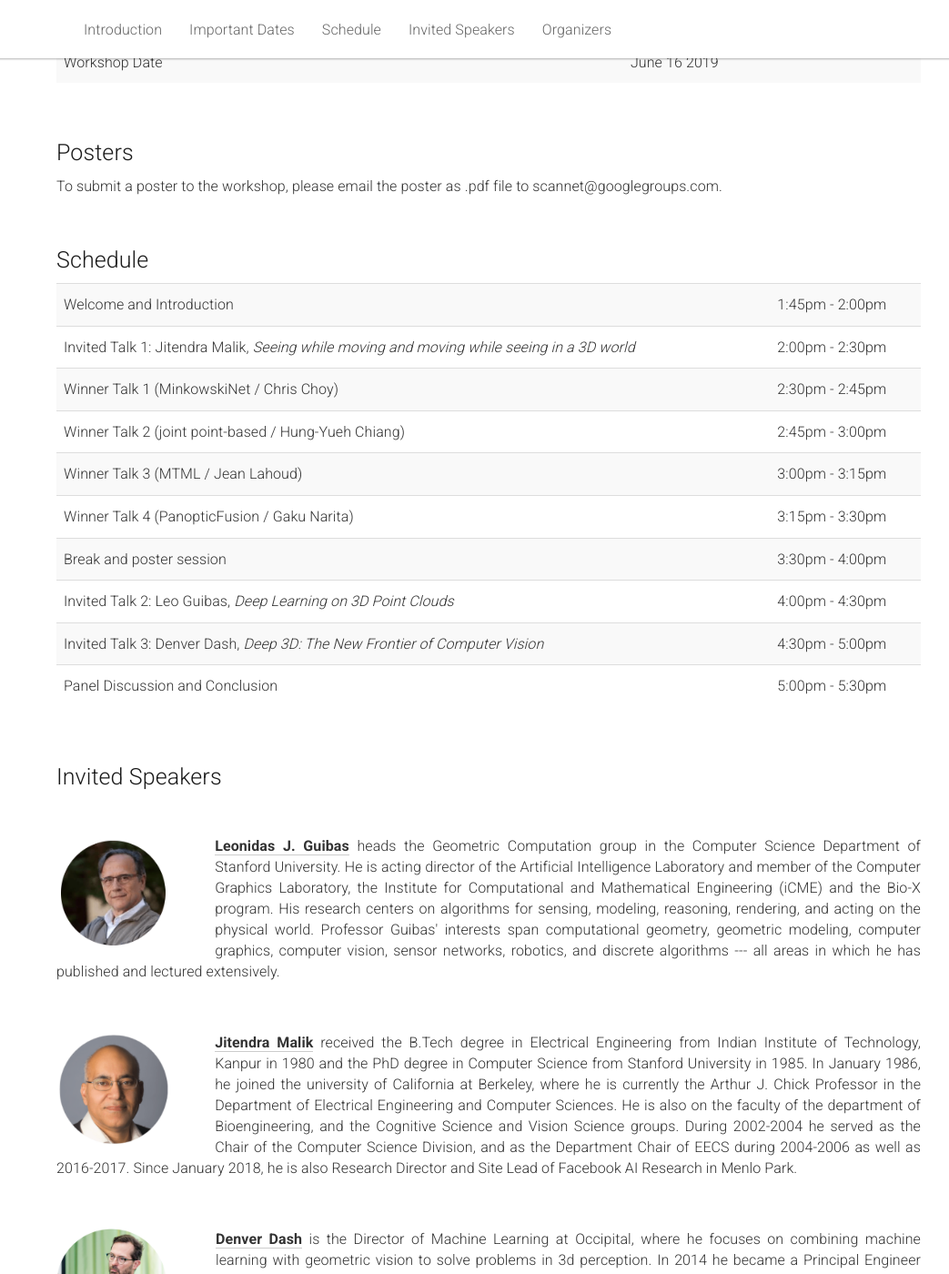
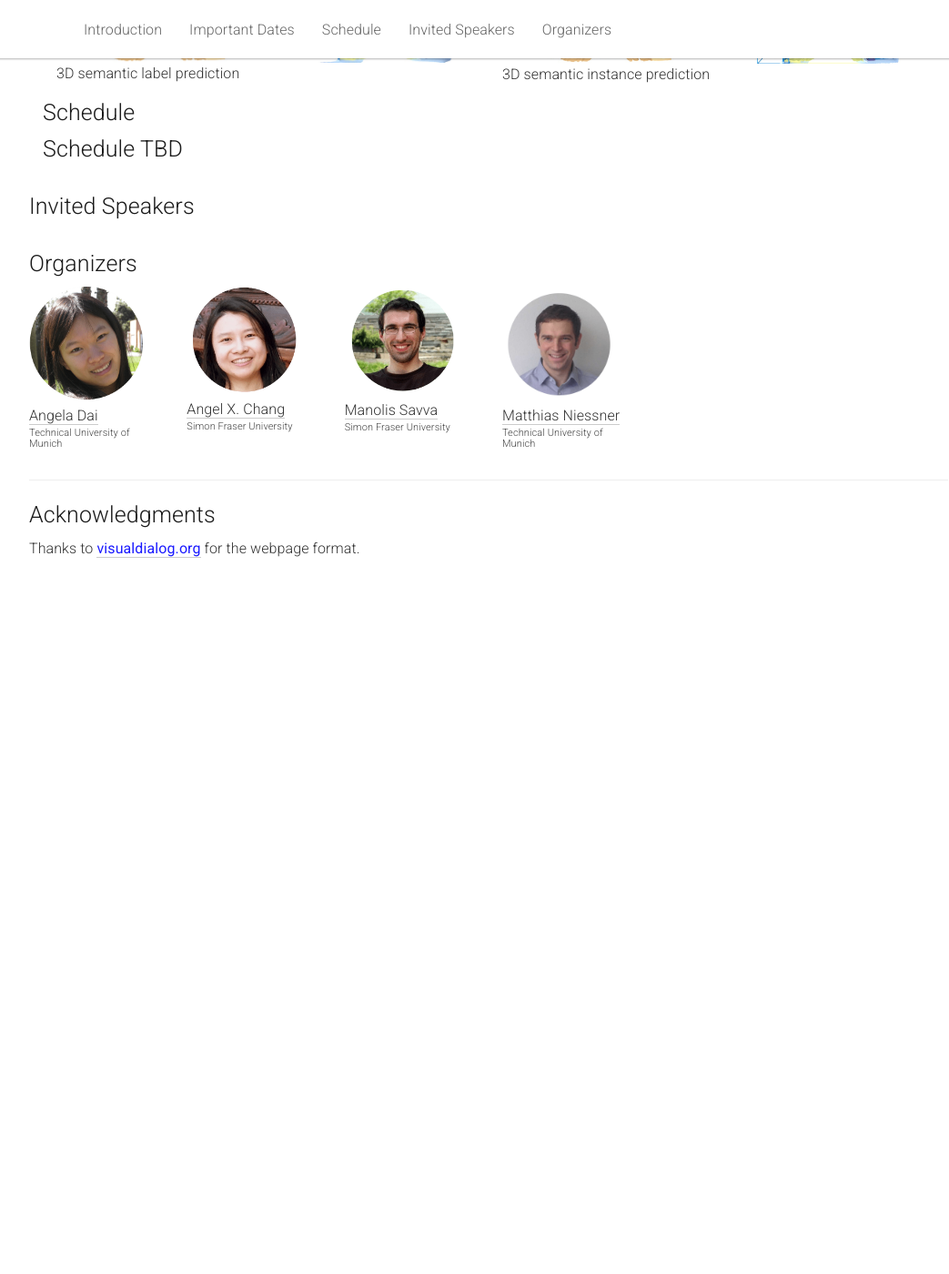
Before and after one commit to ScanNet/cvpr2023workshop, a Jekyll site: the page built from _pages/home.md, in a window 1280 px wide and 1400 px high, scrolled down 1755 px. Shown: the whole window at 91% size, without its empty margins (103-1146 px from the left). Built offline with Jekyll 4.4.1, drawn with Linux system fonts in a browser that asks for light colours; after the commit the page ends 2385 px from its top, so only the background shows below that; some of the changed text lies outside the part shown.

Commit message:
Update home.md

```diff
--- a/_pages/home.md
+++ b/_pages/home.md
@@ -14,8 +14,8 @@ acknowledgements: ""
 <div class="row">
   <div class="col-xs-12">
     <center><h1>ScanNet Indoor Scene Understanding Challenge</h1></center>
-    <center><h2>CVPR 2019 Workshop, Long Beach, CA</h2></center>
-    <center>June 16, 2019; Hyatt Seaview B</center>
+    <center><h2>CVPR 2023 Workshop, Vancouver, Canada</h2></center>
+    <center>June 19, 2023, Afternoon</center> <!-- location-->
   </div>
 </div>
 
@@ -64,12 +64,19 @@ acknowledgements: ""
         <strong>Scene type classification</strong>: classification of entire 3D room into a scene type
       </li>
     </ul>
+    <h3 style="color:orange;font-weight:800">Highlight - Data Efficient Challenge!</h3>
+    <p>In the data efficient challenge, training is conducted on  Limited Scene Reconstructions (LR) or Limited Scene Annotations (LA), for the tasks of 3D Semantic Segmentation, Instance Segmentation and Object Detection.
+    </p>
+    <h3 style="color:orange;font-weight:800">Highlight - ScanNet200 Challenge!</h3>
+    <p>In the ScanNet200 challenge, large-vocabulary scene understanding is challenged with 200 class categories for the tasks of 3D semantic segmentation and 3D instance segmentation.
+    </p>
     <p>
       For each task, challenge participants are provided with prepared training, validation, and test datasets, and automated evaluation scripts.
       In addition to the public train-val-test split, benchmarking is done on a hidden test set whose raw data can be downloaded without annotations; in order to participate in the benchmark, the predictions on the hidden test set are uploaded to the evaluation server, where they are evaluated.
       Submission is restricted to submissions every two weeks to avoid finetuning on the test dataset.
       See more details at <a href="http://kaldir.vc.in.tum.de/scannet_benchmark/documentation">http://kaldir.vc.in.tum.de/scannet_benchmark/documentation</a> if you would like to participate in the challenge.
       The evaluation server leaderboard is live at <a href="http://kaldir.vc.in.tum.de/scannet_benchmark/">http://kaldir.vc.in.tum.de/scannet_benchmark/</a>.
+      See the data efficient <a href="http://kaldir.vc.in.tum.de/scannet_benchmark/data_efficient/documentation">documentation</a> and <a href="http://kaldir.vc.in.tum.de/scannet_benchmark/data_efficient">leaderboard</a>.
     </p>
   </div>
 </div>
@@ -101,46 +108,15 @@ acknowledgements: ""
   </div> -->
 </div>
 
+<div class="row">
 <div class="row" id="schedule">
   <div class="col-xs-12">
-    <h2>Important Dates</h2>
+    <h2>Schedule</h2>
+    <h2>Schedule TBD</h2>
   </div>
 </div>
 
-<div class="row">
-  <div class="col-xs-12">
-    <table class="table table-striped">
-      <tbody>
-        <tr>
-          <td>Poster Submission Deadline</td>
-          <td>May 15 2019</td>
-        </tr>
-        <tr>
-          <td>Notification to Authors</td>
-          <td>May 20 2019</td>
-        </tr>
-        <tr>
-          <td>Workshop Date</td>
-          <td>June 16 2019</td>
-        </tr>
-      </tbody>
-    </table>
-  </div>
-</div><br>
-
-<div class="row" id="cfp">
-  <div class="col-xs-12">
-    <h2>Posters</h2>
-  </div>
-</div>
-<div class="row">
-  <div class="col-xs-12">
-    <p>
-      To submit a poster to the workshop, please email the poster as .pdf file to scannet@googlegroups.com.
-    </p>
-  </div>
-</div><br>
-
+<!--
 <div class="row">
   <div class="col-xs-12">
     <h2>Schedule</h2>
@@ -194,14 +170,17 @@ acknowledgements: ""
     </table>
   </div>
 </div>
+-->
 
 <br>
 <div class="row">
+<div class="row" id="speakers">
   <div class="col-xs-12">
     <h2>Invited Speakers</h2>
   </div>
 </div><br>
 
+<!--
 <div class="row">
   <div class="col-md-12">
     <a href="https://geometry.stanford.edu/member/guibas/"><img class="people-pic" style="float:left;margin-right:50px;" src="{{ "/static/img/people/leo.png" | prepend:site.baseurl }}"></a>
@@ -228,6 +207,7 @@ acknowledgements: ""
     </p>
   </div>
 </div><br>
+-->
 
 <div class="row">
   <div class="col-xs-12">
@@ -262,7 +242,7 @@ acknowledgements: ""
     </a>
     <div class="people-name">
       <a href="https://msavva.github.io/">Manolis Savva</a>
-      <h6>Simon Fraser University, Facebook AI Research</h6>
+      <h6>Simon Fraser University</h6>
     </div>
   </div>
 
```
Also changed, not shown: other parts of _pages/home.md (+1 -1 lines).
